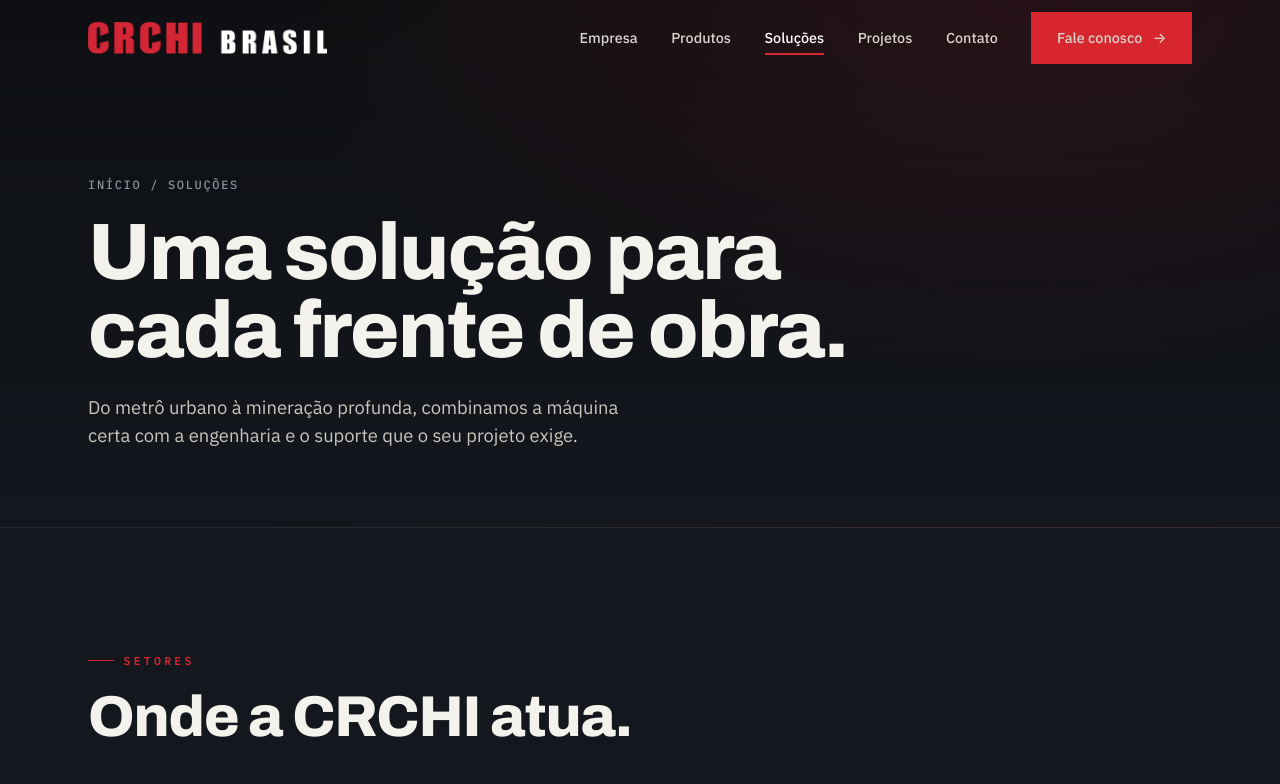
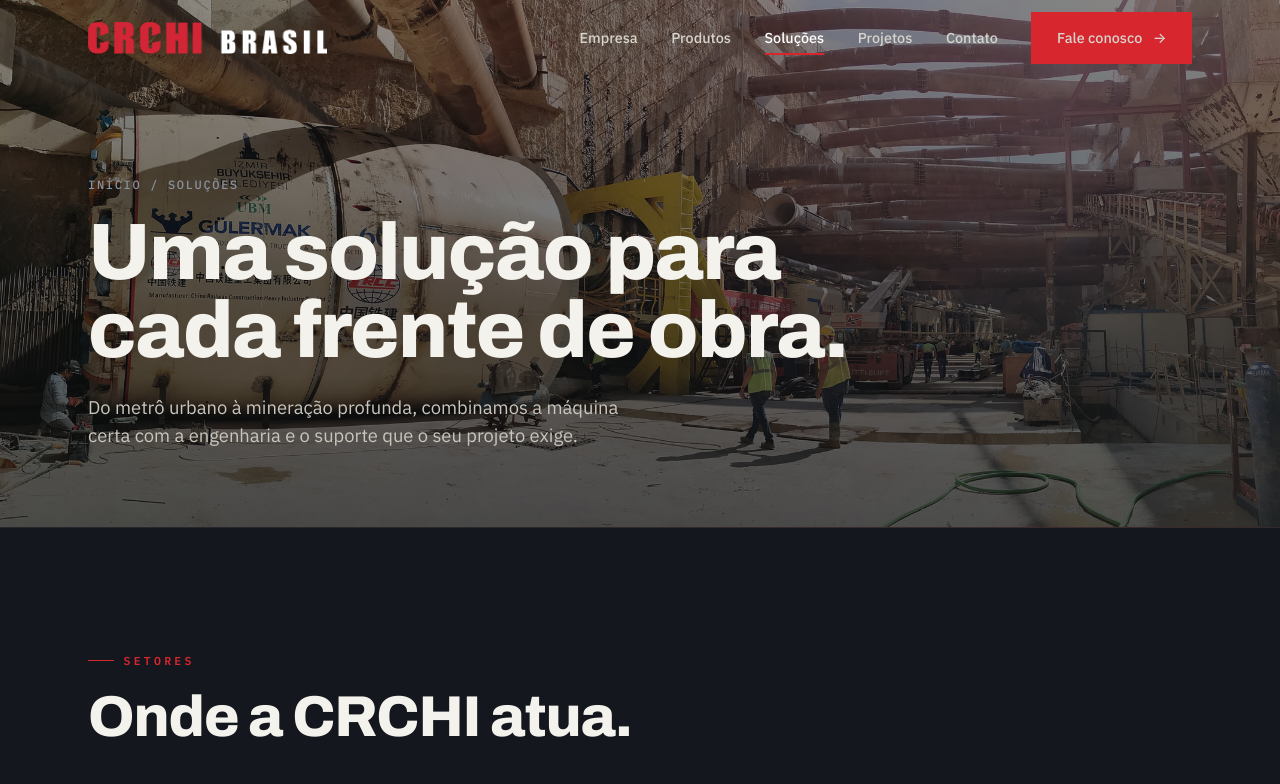
Before and after one commit to alexlaflor/crchi-brasil, a Next.js app: page /solucoes in a window 1280 px wide. Shown: the top 784 px of the page. Built offline with nearby package versions, Linux system fonts and the light colour scheme.

Commit message:
Update page.js

```diff
--- a/app/solucoes/page.js
+++ b/app/solucoes/page.js
@@ -1,6 +1,7 @@
 import Link from 'next/link';
 import Reveal from '../components/Reveal';
 import Marquee from '../components/Marquee';
+const BASE = process.env.NEXT_PUBLIC_BASE_PATH || '';
 
 export const metadata = {
   title: 'Soluções',
@@ -27,7 +28,8 @@
 export default function Solucoes() {
   return (
     <>
-      <section className="phero">
+<section className="phero has-bg">
+        <img className="phero-bg" src={`${BASE}/images/hero-solucoes.jpg`} alt="" />
         <div className="wrap">
           <div className="crumb"><Link href="/">Início</Link> / Soluções</div>
           <h1>Uma solução para<br />cada frente de obra.</h1>
```
